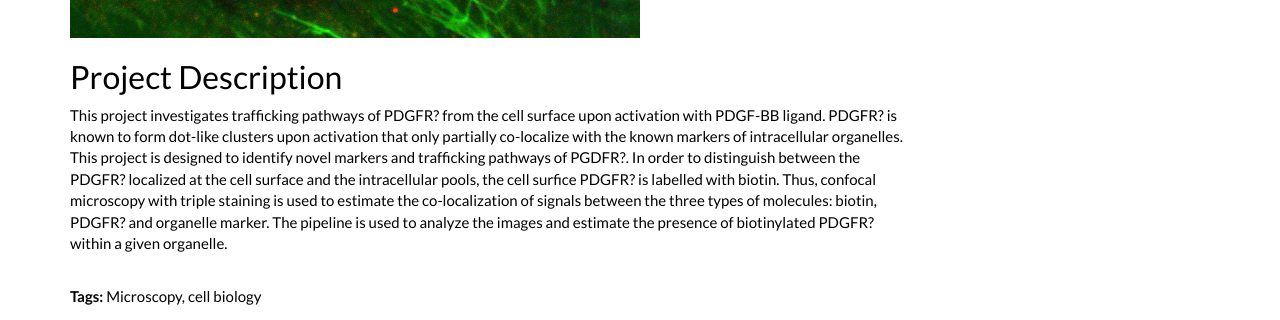
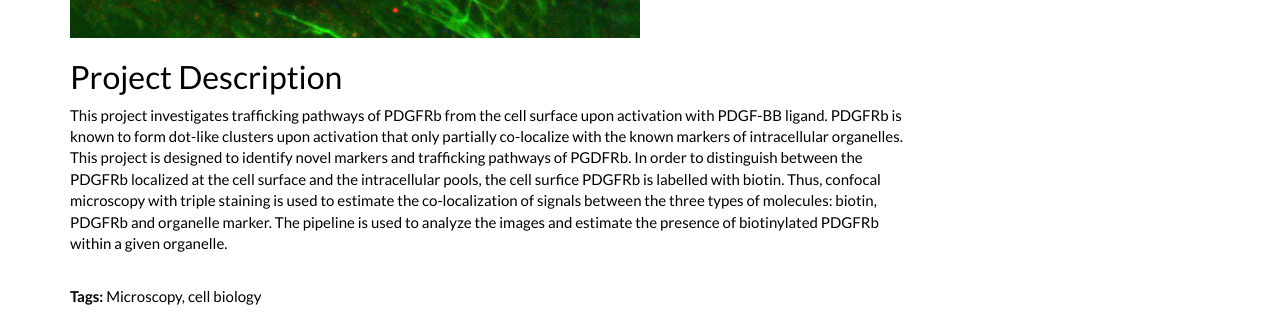
Before and after one commit to BIIFSweden/BIIFSweden.github.io, a Jekyll site: the page built from projects/_posts/2017-12-04-NataliaPapadopoulos.md, in a window 1280 px wide and 1140 px high. Shown: the part 699-1019 px from the top of the window. Built offline with Jekyll 4.4.1, drawn with Linux system fonts in a browser that asks for light colours; nearby versions of some CDN libraries.

Commit message:
Update 2017-12-04-NataliaPapadopoulos.md

```diff
--- a/projects/_posts/2017-12-04-NataliaPapadopoulos.md
+++ b/projects/_posts/2017-12-04-NataliaPapadopoulos.md
@@ -5,7 +5,7 @@
 title: "Intracellular trafficking pathways of PDGFRb"
 author: ["Petter Ranefall", " Carolina W&auml;hlby"]
 external: "Natalia Papadopoulos, Carl-Henrik Heldin, Department of Medical Biochemistry and Microbiology, Uppsala Universiyty"
-excerpt: " This project investigates trafficking pathways of PDGFR? from the cell surface upon activation with PDGF-BB ligand. PDGFR? is known to form dot-like clusters upon activation that only partially co-lo..."
+excerpt: " This project investigates trafficking pathways of PDGFRb from the cell surface upon activation with PDGF-BB ligand. PDGFRb is known to form dot-like clusters upon activation that only partially co-lo..."
 image: "/images/projects/2017-12-04-NataliaPapadopoulos.png" # Image should be pushed to /images/projects/YYYY-MM-DD-projectid/ before
 keywords: "Cell biology, Light microscopy"
 funding: "SciLifeLab BioImage Informatics Facility (www.scilifelab.se/facilities/bioimage-informatics)"
@@ -16,4 +16,4 @@ tags_: "Microscopy, cell biology"
 ---
 
 ## Project Description
- This project investigates trafficking pathways of PDGFR? from the cell surface upon activation with PDGF-BB ligand. PDGFR? is known to form dot-like clusters upon activation that only partially co-localize with the known markers of intracellular organelles. This project is designed to identify novel markers and trafficking pathways of PGDFR?. In order to distinguish between the PDGFR? localized at the cell surface and the intracellular pools, the cell surfice PDGFR? is labelled with biotin. Thus, confocal microscopy with triple staining is used to estimate the co-localization of signals between the three types of molecules: biotin, PDGFR? and organelle marker. The pipeline is used to analyze the images and estimate the presence of biotinylated PDGFR? within a given organelle.
+ This project investigates trafficking pathways of PDGFRb from the cell surface upon activation with PDGF-BB ligand. PDGFRb is known to form dot-like clusters upon activation that only partially co-localize with the known markers of intracellular organelles. This project is designed to identify novel markers and trafficking pathways of PGDFRb. In order to distinguish between the PDGFRb localized at the cell surface and the intracellular pools, the cell surfice PDGFRb is labelled with biotin. Thus, confocal microscopy with triple staining is used to estimate the co-localization of signals between the three types of molecules: biotin, PDGFRb and organelle marker. The pipeline is used to analyze the images and estimate the presence of biotinylated PDGFRb within a given organelle.
```
